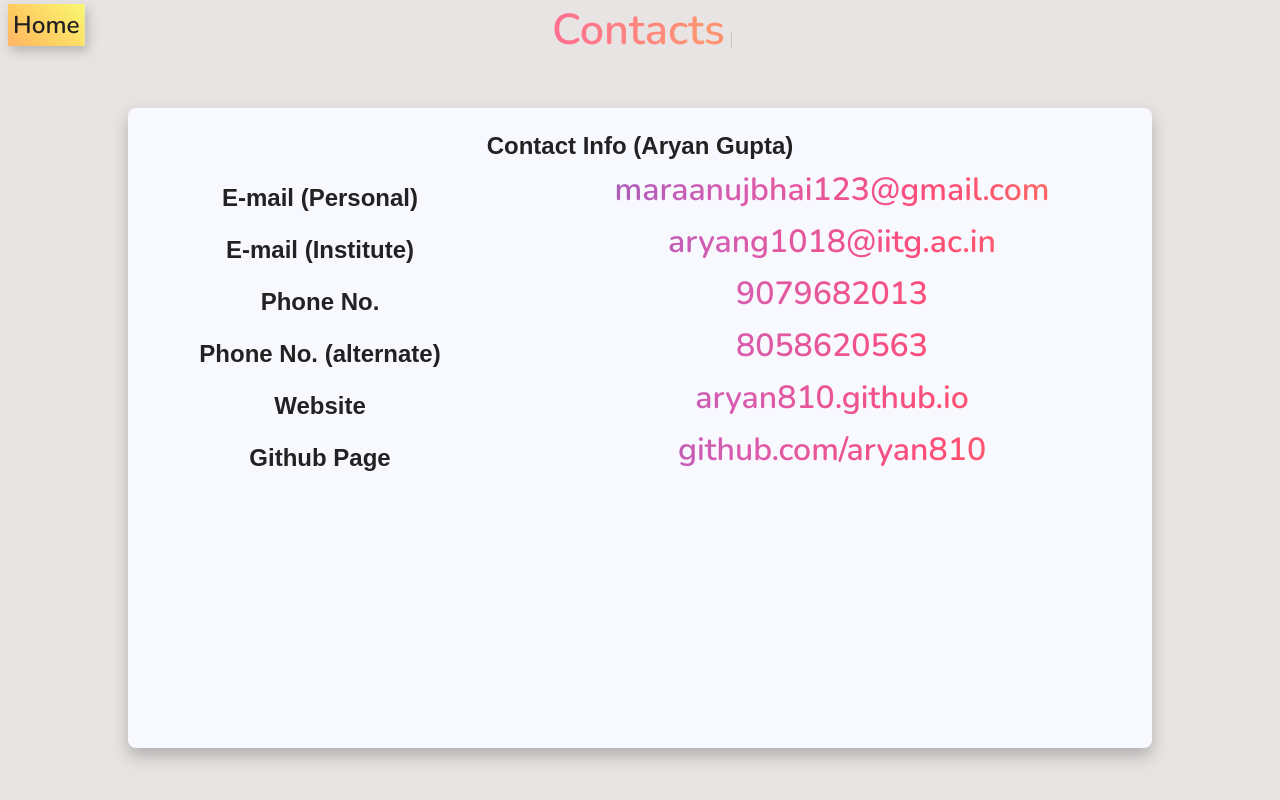
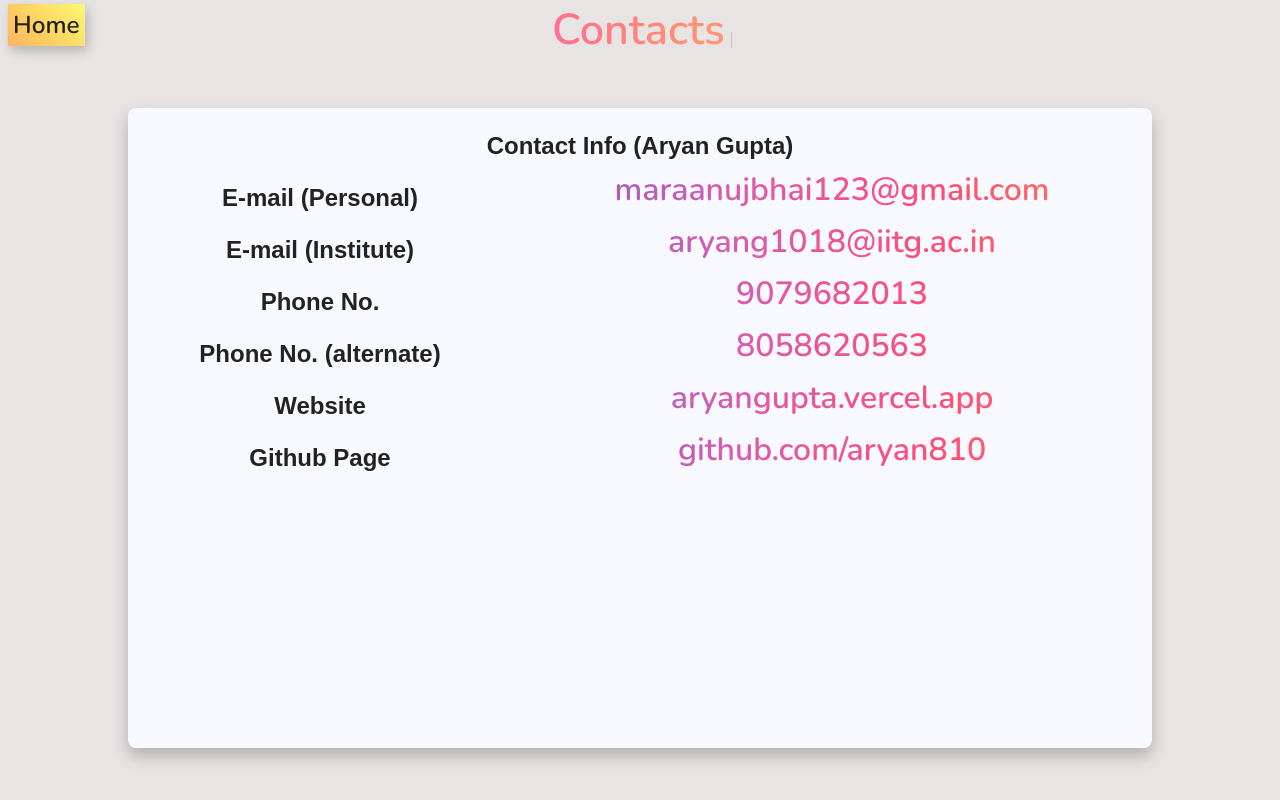
Before and after one commit to aryan-gupta-iitg/aryan810.github.io, a plain HTML site: page contact.html in a window 1280 px wide. Drawn offline with nearby package versions, Linux system fonts and the light colour scheme; a web font is replaced by a local one.

Commit message:
Update contact.html

```diff
--- a/contact.html
+++ b/contact.html
@@ -15,7 +15,7 @@
 
     <div class="home">
         <h3>
-            <a class="home_text" href="https://aryan810.github.io/index.html">Home</a>
+            <a class="home_text" href="/index.html">Home</a>
         </h3>
     </div>
 
@@ -55,7 +55,7 @@
 
                     <div class="info-box">
                             <h2 class="key">Website</h2>
-                            <h1 class="value"><a href="https://aryan810.github.io">aryan810.github.io</a></h1>
+                            <h1 class="value"><a href="/">aryangupta.vercel.app</a></h1>
                     </div>
 
                     <div class="info-box">
```
